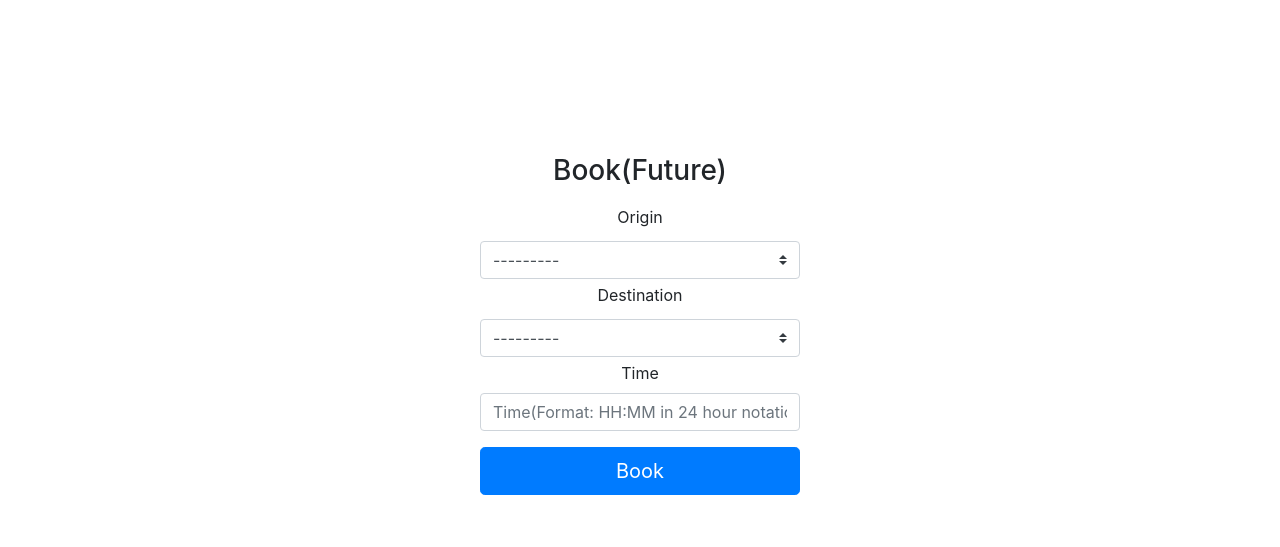
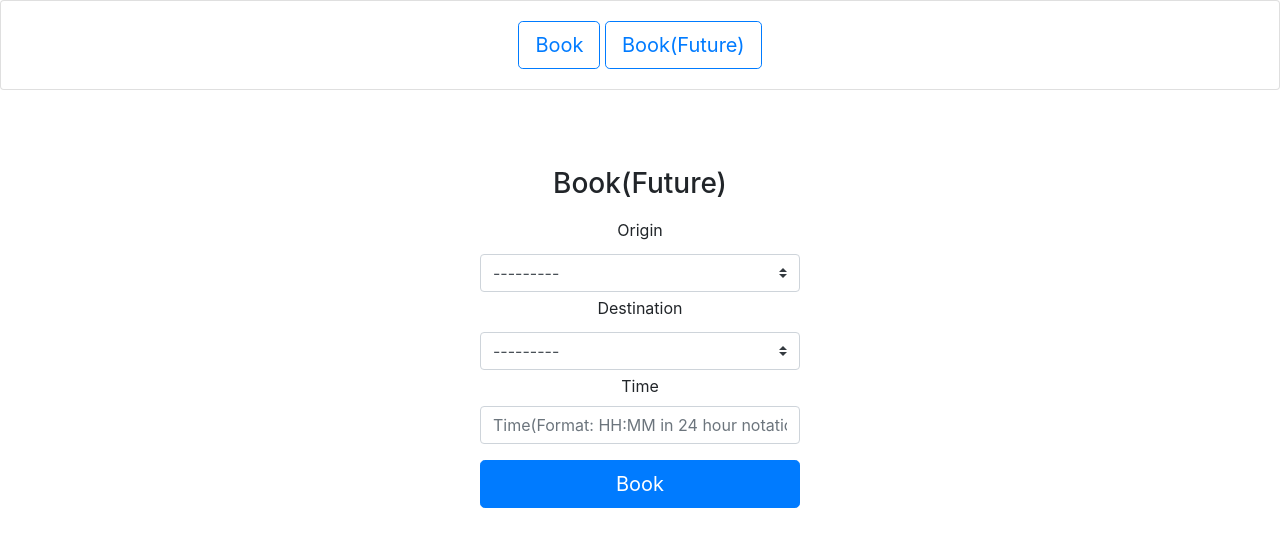
Before and after one commit to mriduldhall/DroneNav, a Django app: page /dashboard/futurebook in a window 1280 px wide. Shown: the part 56-603 px from the top of the page. Run offline with Django 3.2, Linux system fonts and the light colour scheme; data that the repository does not hold is empty; some libraries are stand-ins or nearby versions.

Commit message:
Finished stage 6 of future bookings

```diff
--- a/drone_system/templates/drone_system/book.html
+++ b/drone_system/templates/drone_system/book.html
@@ -1,6 +1,6 @@
-{% extends "drone_system/base.html" %}
+{% extends "drone_system/bookbase.html" %}
 
-{% block content %}
+{% block book %}
     {% if book_status == "Booked" %}
         <div class="alert alert-success" role="alert">Successfully booked drone</div>
     {% elif book_status == "Same" %}
@@ -17,7 +17,7 @@
         </div>
     {% endif %}
 
-    <nav class="mx-auto card w-25" style=text-align:center;border:none;padding-top:12%>
+    <nav class="mx-auto card w-25" style=text-align:center;border:none;padding-top:7%>
         <form action="book" method="POST" id="Book-form">{% csrf_token %}
             <h3 style="padding-bottom: 10px">Book</h3>
             <div class="form-group">
--- /dev/null
+++ b/drone_system/templates/drone_system/bookbase.html
@@ -0,0 +1,16 @@
+{% extends 'drone_system/base.html' %}
+
+{% block content %}
+    <div class="card-group">
+        <div class="card">
+            <div class="card-body text-center">
+                <a class="btn btn-outline-primary btn-lg" href="{% url 'drone_system:book' %}" role="button">Book</a>
+                <a class="btn btn-outline-primary btn-lg" href="{% url 'drone_system:futurebook' %}" role="button">Book(Future)</a>
+            </div>
+        </div>
+    </div>
+
+    {% block book %}
+
+    {% endblock %}
+{% endblock %}
--- a/drone_system/templates/drone_system/futurebook.html
+++ b/drone_system/templates/drone_system/futurebook.html
@@ -1,6 +1,6 @@
-{% extends 'drone_system/base.html' %}
+{% extends 'drone_system/bookbase.html' %}
 
-{% block content %}
+{% block book %}
     {% if booking == "Success" %}
         <div class="alert alert-success" role="alert">Successfully booked drone</div>
     {% elif time_validation == False %}
@@ -11,7 +11,7 @@
         <div class="alert alert-danger" role="alert">No drone available. Please try again later or choose another time.</div>
     {% endif %}
 
-    <nav class="mx-auto card w-25" style=text-align:center;border:none;padding-top:12%>
+    <nav class="mx-auto card w-25" style=text-align:center;border:none;padding-top:6%>
         <form action="futurebook" method="POST" id="Future-book-form">{% csrf_token %}
             <h3 style="padding-bottom: 10px">Book(Future)</h3>
             <div class="form-group">
--- a/drone_system/views.py
+++ b/drone_system/views.py
@@ -2,15 +2,17 @@ from django.shortcuts import render
 from django.shortcuts import redirect
 from .forms import BookForm, ChangePassword, DeleteAccount, FutureBook
 from .settings import validate_password, change_password, delete_account
-from .drones import get_drones_of_user, get_all_drone_data, find_available_drone, assign_booking, find_earliest_drone, create_future_booking, form_time
+from .drones import get_drones_of_user, get_all_drone_data, find_available_drone, assign_booking, find_earliest_drone, create_future_booking, form_time, get_future_bookings_of_user
 
 
 # Create your views here.
 def dashboard(request):
     drones_data = get_drones_of_user(request.session['username'])
+    future_booking_data = get_future_bookings_of_user(request.session['username'])
     context = {
         "username": request.session['username'],
         "drones_data": drones_data,
+        "future_booking_data": future_booking_data
     }
     return render(request, '../../drone_system/templates/drone_system/dashboard.html', context)
 
```
Also changed, not shown: drone_system/drones.py (+18 -0 lines), drone_system/templates/drone_system/dashboard.html (+25 -0 lines).
